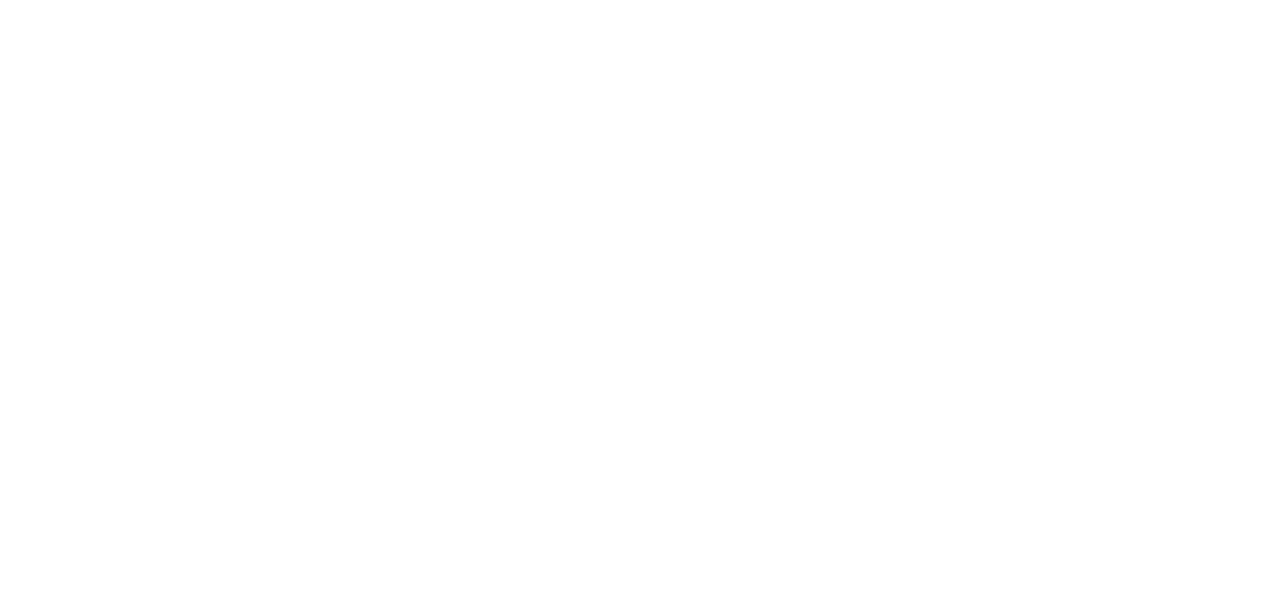
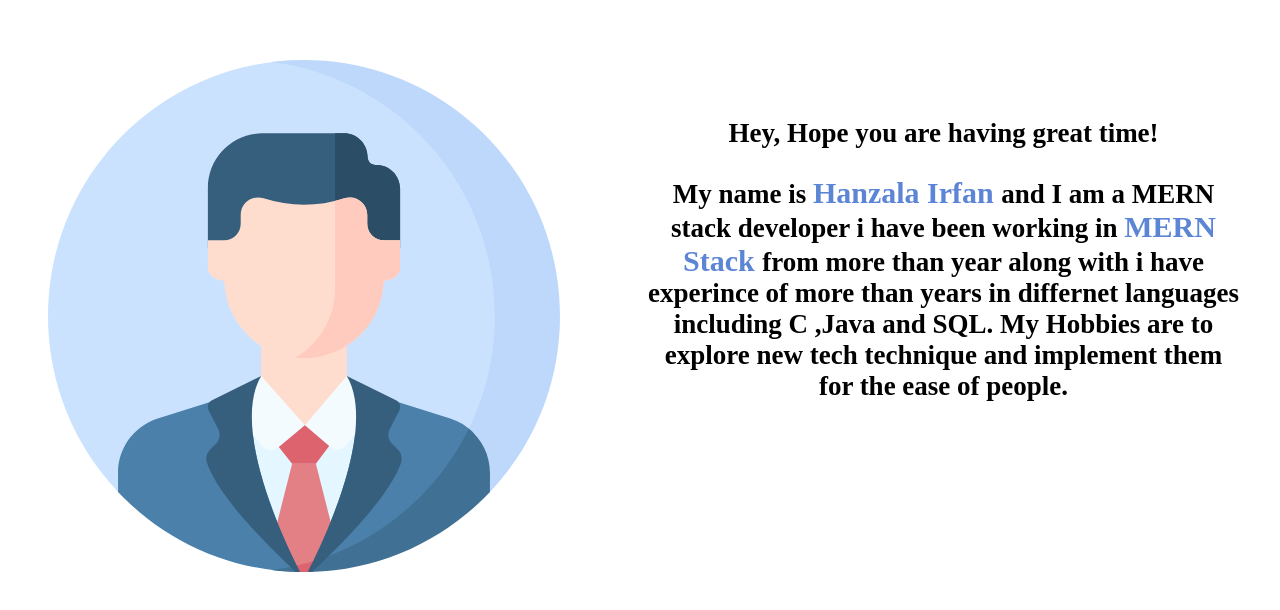
Before and after one commit to imhanzala22/HanzalaIrfan_portfolio, a React (Create React App) app in the folder hanzalairfan/: page /About in a window 1280 px wide. Shown: the part 148-758 px from the top of the page. Built offline with nearby package versions, Linux system fonts and the light colour scheme.

Commit message:
about started

```diff
--- a/hanzalairfan/src/App.js
+++ b/hanzalairfan/src/App.js
@@ -1,6 +1,7 @@
 import Home from "./components/home/home";
 import {BrowserRouter as Router, Route, Switch} from "react-router-dom";
 import ServiceCard from "./components/Services/ServiceCard";
+import About from "./components/About/About";
 
 
 function App() {
@@ -11,6 +12,7 @@ function App() {
     <Switch>
 
     <Route path="/ServiceCard" exact component={ServiceCard} />
+    <Route path="/About" exact component={About} />
     <Route path="/" exact component={Home} />
 
    </Switch>
--- a/hanzalairfan/src/components/About/About.jsx
+++ b/hanzalairfan/src/components/About/About.jsx
@@ -0,0 +1,25 @@
+import React from 'react';
+import './about.css';
+import image from '../../Assets/svg/profile.svg'
+const About = () => {
+    return (
+        <div >
+            <div className='Aflex'>
+             <div className='asvg'>
+                <img src={image} alt="resolve your error" />
+                </div>
+                <div className='adescription'>
+                    <p> Hey, Hope you are having great time!</p><p> My name is <span> Hanzala Irfan </span> and I am a MERN stack developer
+                        i have been working in <span> MERN Stack </span> from more than year along with i have experince of more than years
+                        in differnet languages including C ,Java and SQL.
+                        My Hobbies are to explore new tech technique and implement them for the ease of people.
+                    </p>
+                </div>
+
+            </div>
+
+        </div>
+     );
+}
+
+export default About;
--- a/hanzalairfan/src/components/About/about.css
+++ b/hanzalairfan/src/components/About/about.css
@@ -0,0 +1,23 @@
+.Aflex {
+  display: flex;
+  align-items: center;
+  height: 100vh;
+}
+.asvg {
+  height: 400px;
+  width: 400px;
+  flex: 50%;
+  padding-left: 40px;
+}
+.adescription {
+  flex: 50%;
+  font-size: 27px;
+  font-weight: 600;
+  text-align: center;
+  padding-right: 30px;
+}
+.adescription Span {
+  font-size: 30px;
+  font-weight: 600;
+  color: var(--primary);
+}
--- a/hanzalairfan/src/components/Services/ServiceCard.css
+++ b/hanzalairfan/src/components/Services/ServiceCard.css
@@ -4,22 +4,20 @@
   justify-content: space-around;
   position: relative;
   flex-wrap: wrap;
+  margin: auto;
   align-items: center;
-  margin: auto;
 }
 .containers .card {
   position: relative;
 }
 .containers .card .item {
   width: 380px;
-  height: 200px;
+  height: 230px;
   transition: 0.5s;
 }
 .containers .card .item svg {
   width: 100px;
-  height: 100px;
-  display: flex;
-  align-items: center;
+  height: 150px;
 }
 .containers .card .item.item1 {
   position: relative;
@@ -35,8 +33,14 @@
   background-color: var(--primary);
 }
 .containers .card .item.item1 .content {
-  opacity: 0.5;
+  opacity: 0.8;
   transition: 0.5s;
+  width: 100%;
+  display: flex;
+  flex-direction: column;
+  justify-content: center;
+  align-items: center;
+  color: white;
 }
 .containers .card:hover .item.item1 .content {
   opacity: 1;
@@ -52,7 +56,7 @@
 }
 .containers .card .item.item2 {
   position: relative;
-  background-color: var(--BgColor);
+  background-color: var(--primary);
   justify-content: center;
   display: inline-table;
   align-items: center;
--- a/hanzalairfan/src/components/home/home.css
+++ b/hanzalairfan/src/components/home/home.css
@@ -27,6 +27,9 @@
 .right_Box {
   justify-content: center;
 }
+.right_Box svg {
+  color: var(--lightGreen);
+}
 
 .right_Box img {
   height: 400px;
--- a/hanzalairfan/src/components/home/home.jsx
+++ b/hanzalairfan/src/components/home/home.jsx
@@ -1,6 +1,6 @@
 import React from 'react';
 import './home.css';
-import image from '../../Assets/image/user.png'
+import image from '../../Assets/image/user.svg'
 const Home = () => {
     return (
 
--- a/hanzalairfan/src/index.css
+++ b/hanzalairfan/src/index.css
@@ -4,7 +4,7 @@
 }
 .btn {
   color: white;
-  background-color: #4caf50;
+  background-color: var(--primary);
   text-align: center;
   text-decoration: none;
   border: none;
@@ -23,8 +23,8 @@
 }
 
 :root {
-  --primary: #6eb943;
-  --lightGreen: #059669;
+  --primary: #5c85d6;
+  --lightGreen: #6a5acd;
   --lightOrange: #ffad45;
   --txtWhite: #ffffff;
   --BgColor: #fafafa;
```
Also changed, not shown: hanzalairfan/src/Assets/image/user.svg (added), hanzalairfan/src/Assets/svg/profile.svg (added), hanzalairfan/src/components/Services/ServiceCard.jsx (line endings or trailing spaces).
